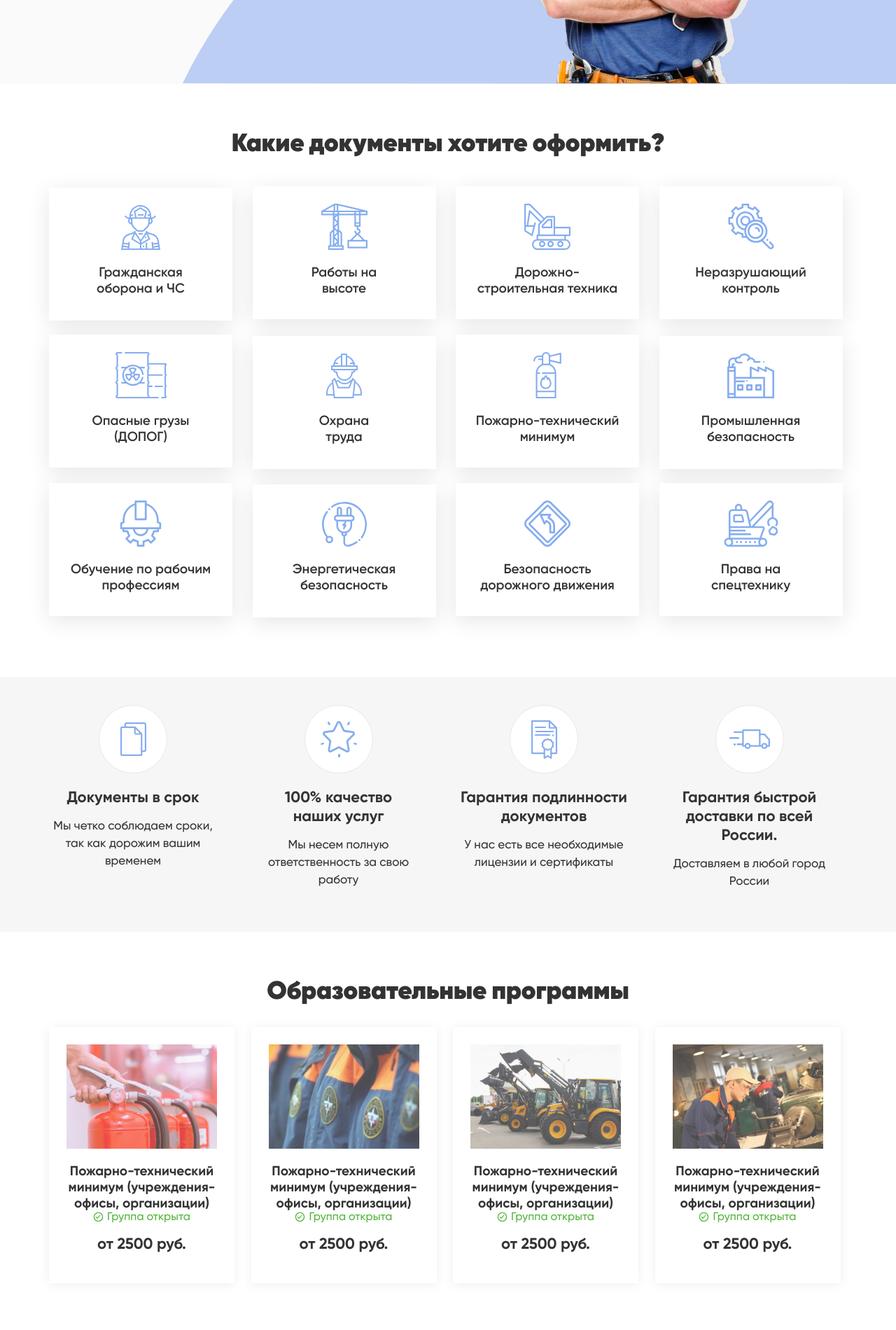
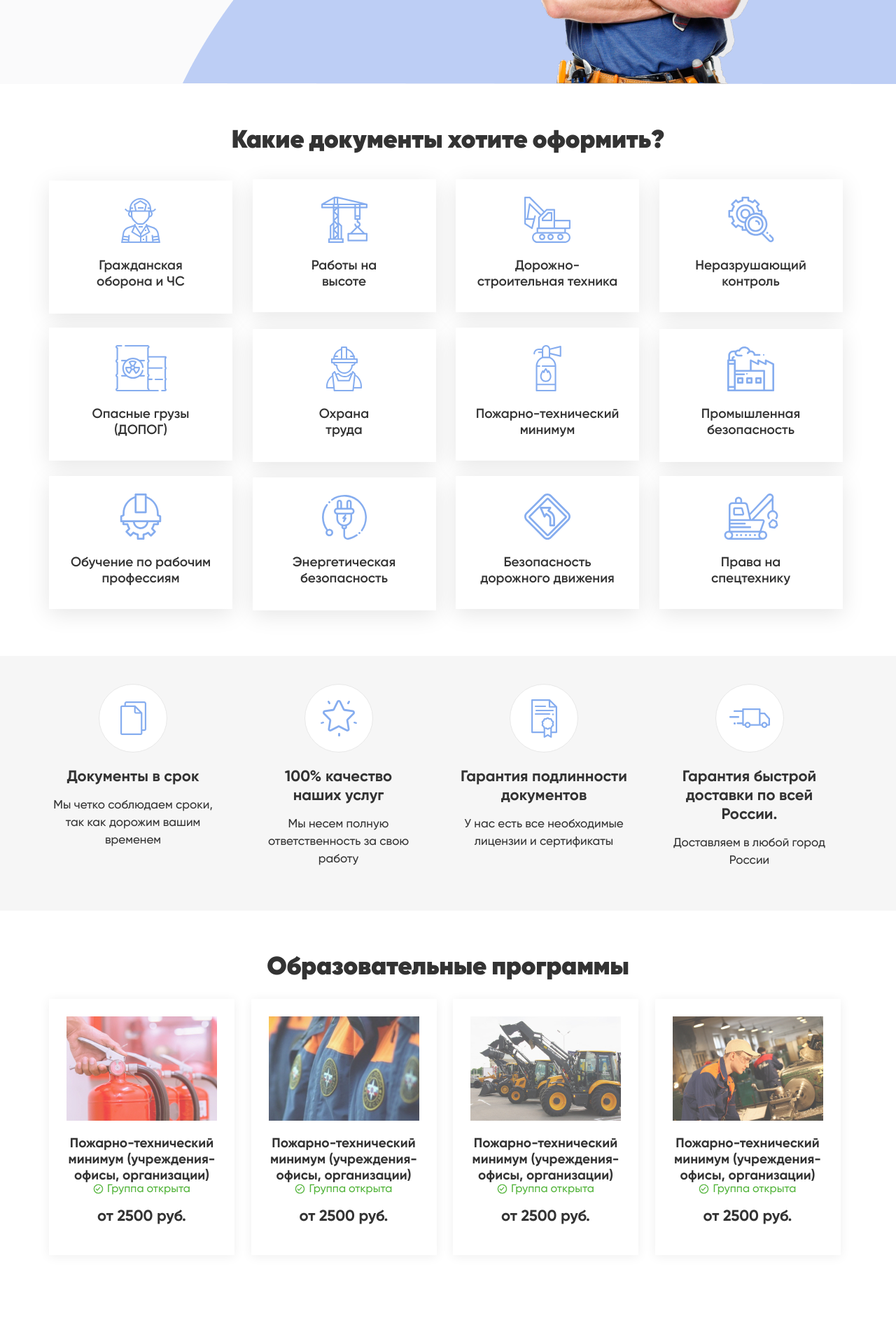
Before and after one commit to Sviatoslav-fls/lesson11, a plain HTML site: page index.html in a window 1280 px wide. Shown: the part 600-2500 px from the top of the page at 70% size. Drawn offline with Linux system fonts and the light colour scheme; files whose address does not match are found by name.

Commit message:
correct paddings

```diff
--- a/css/style.css
+++ b/css/style.css
@@ -129,7 +129,6 @@ textarea {
 .title {
 	font-weight: 800;
 	font-size: 36px;
-	line-height: 46px;
 	text-align: center;
 	color: #333333;
 }
@@ -238,7 +237,6 @@ img.company-top-header__logo {
 }
 
 .contacts-top-header__phone {
-	/* display: inline-block; */
 	display: block;
 	font-weight: bold;
 	font-size: 20px;
@@ -251,7 +249,6 @@ img.company-top-header__logo {
 	text-decoration: underline;
 }
 .contacts-top-header__email {
-	/* display: block; */
 	display: inline-block;
 	font-weight: 500;
 	font-size: 17px;
@@ -337,8 +334,7 @@ img.company-top-header__logo {
 /* ------------------------------------------------------------------------------- */
 
 .document-options {
-	min-height: 830px;
-	padding: 60px 0px 65px 0px;
+	padding: 60px 0px 45px 0px;
 }
 .document-options__container {
 }
@@ -436,7 +432,7 @@ img.company-top-header__logo {
 }
 /* ------------------------------------------------------------------------------- */
 .educational-programs {
-	padding: 60px 0px 120px 0px;
+	padding: 60px 0px 60px 0px;
 }
 .educational-programs__container {
 }
@@ -494,7 +490,7 @@ img.company-top-header__logo {
 }
 /* ------------------------------------------------------------------------------- */
 .news {
-	padding: 90px 0px 140px 0px;
+	padding: 60px 0px 60px 0px;
 }
 .news_container {
 }
```
